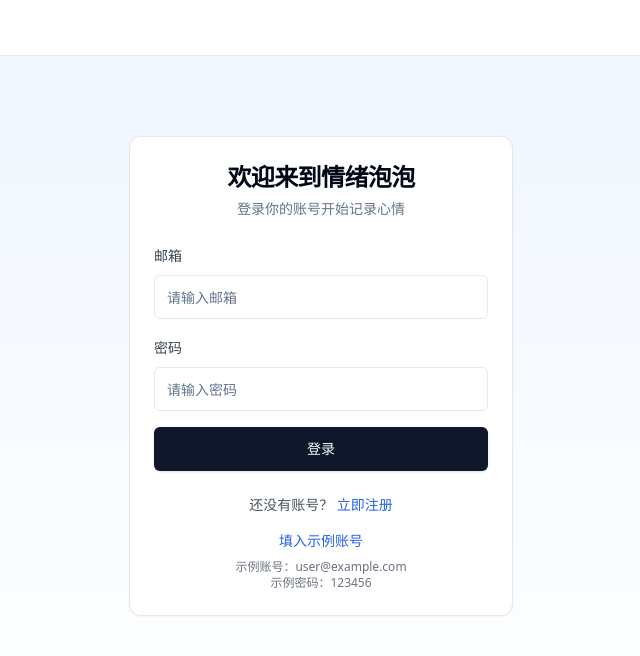
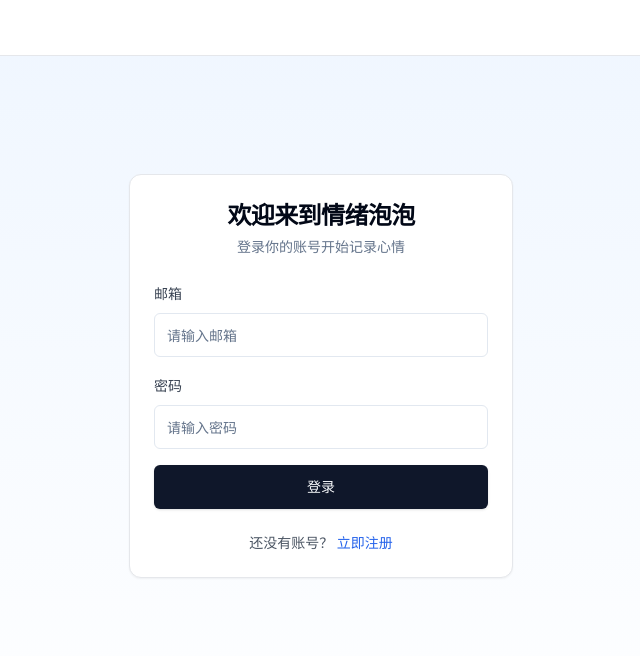
Before and after one commit to Pikady/MoodBubble, a Next.js app: page / in a window 1280 px wide. Shown: the top 656 px of the page, without its empty margins (319-959 px from the left). Built offline with nearby package versions, Linux system fonts and the light colour scheme; no server answers.

Commit message:
删除登录首页出现的示例账号
Signed-off-by: chen <2652917633@qq.com>

```diff
--- a/src/components/auth/LoginForm.tsx
+++ b/src/components/auth/LoginForm.tsx
@@ -124,30 +124,6 @@ export default function LoginForm({
           </p>
         </div>
 
-        {showDemoAccount && (
-          <>
-            <div className="mt-4 text-center">
-              <p className="text-sm text-gray-600">
-                <button
-                  onClick={() => {
-                    setEmail('someone@email.com');
-                    setPassword('XaXIlMdAWdTVvJSORPEf');
-                  }}
-                  className="text-blue-600 hover:underline font-medium"
-                >
-                  填入示例账号
-                </button>
-              </p>
-            </div>
-
-            <div className="mt-2 text-center">
-              <p className="text-xs text-gray-500">
-                示例账号：user@example.com<br/>
-                示例密码：123456
-              </p>
-            </div>
-          </>
-        )}
       </CardContent>
     </Card>
   );
```
